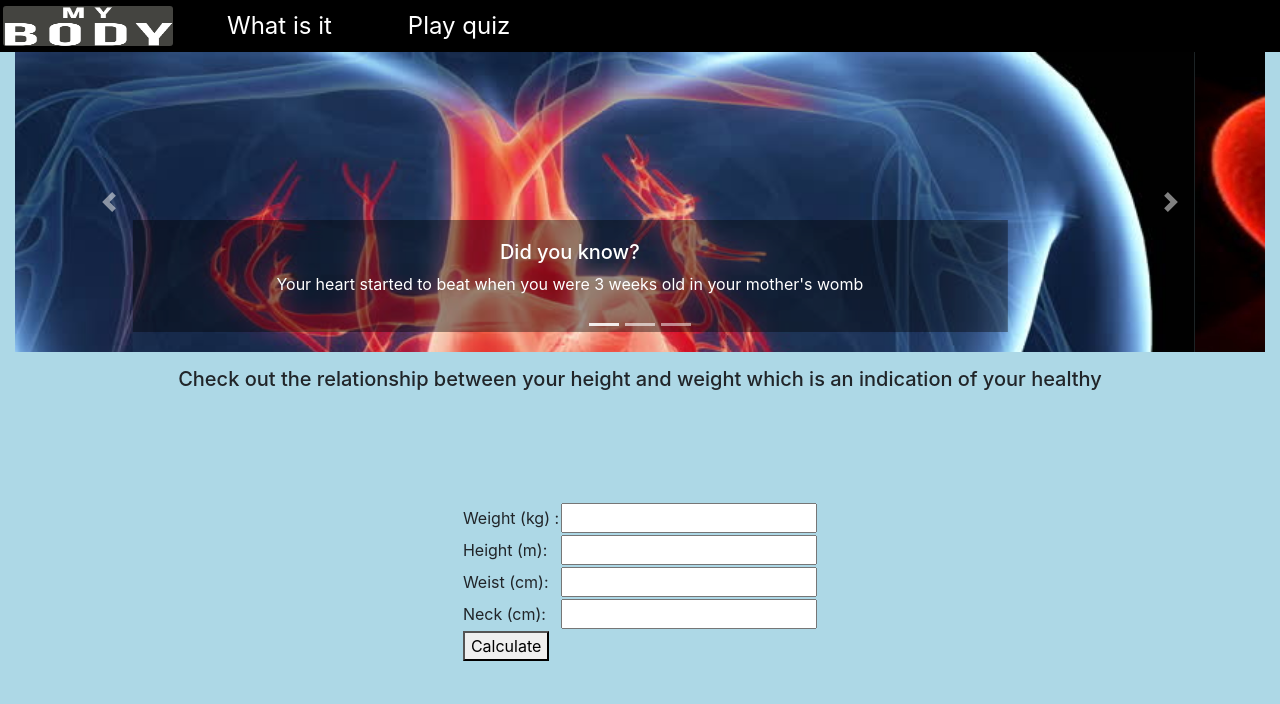
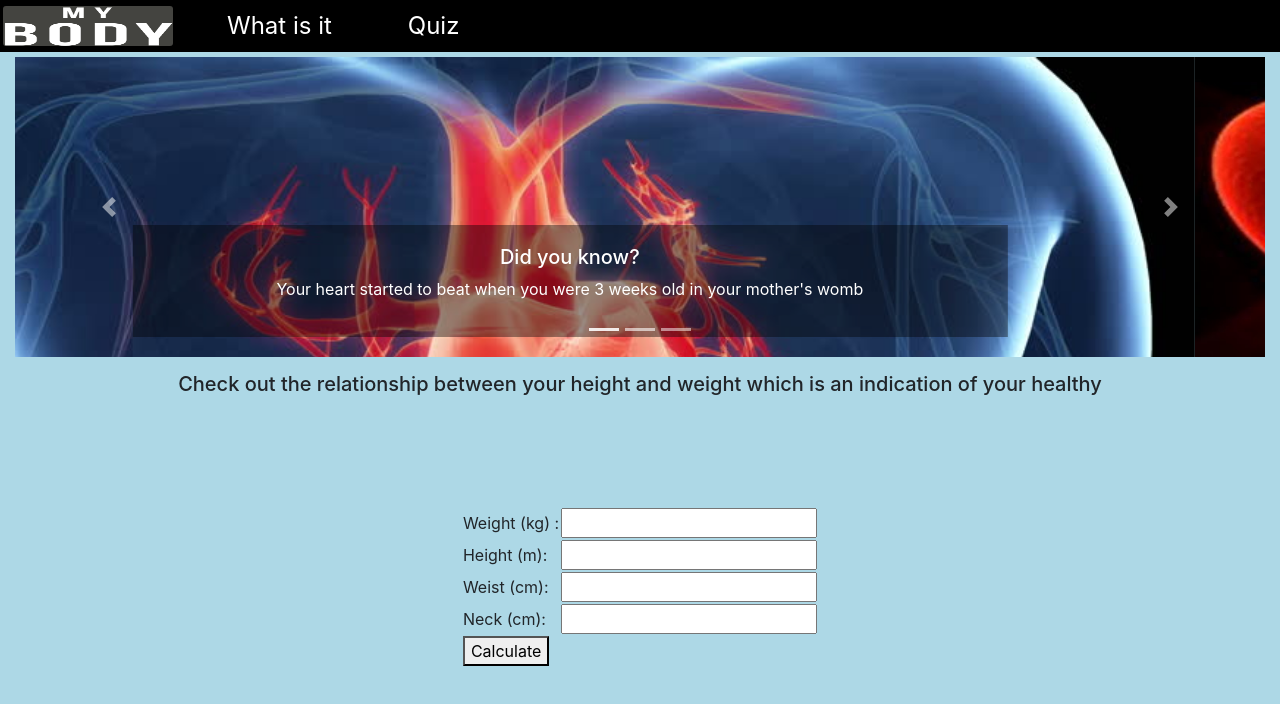
Before and after one commit to Code-Institute-Submissions/chasakara-MLS2-My-Body-project, a plain HTML site: page index.html in a window 1280 px wide. Drawn offline with nearby package versions, Linux system fonts and the light colour scheme.

Commit message:
changes to content

```diff
--- a/assets/css/style.css
+++ b/assets/css/style.css
@@ -52,6 +52,8 @@ body {margin: 0;
 .carousel-item img {background-repeat:no-repeat; }
 
 .form-control {width: 150px;}
+
+.slidediv {margin-top: 5px;}
 
 /*............... What-is-it page...............*/
 
--- a/index.html
+++ b/index.html
@@ -23,13 +23,13 @@
 					<a class="nav-link" href="what-is-it.html">What is it</a>
 				</li>
 				<li class="nav-item">
-					<a class="nav-link" href="play-quiz.html">Play quiz</a>
+					<a class="nav-link" href="play-quiz.html">Quiz</a>
 				</li>
 			</ul>
 		</div>
 	</nav>
 
-	<div class="container-fluid">
+	<div class="container-fluid slidediv">
 		<div id="carouselExampleCaptions" class="carousel slide" data-ride="carousel">
 			<ol class="carousel-indicators">
 				<li data-target="#carouselExampleCaptions" data-slide-to="0" class="active"></li>
```
